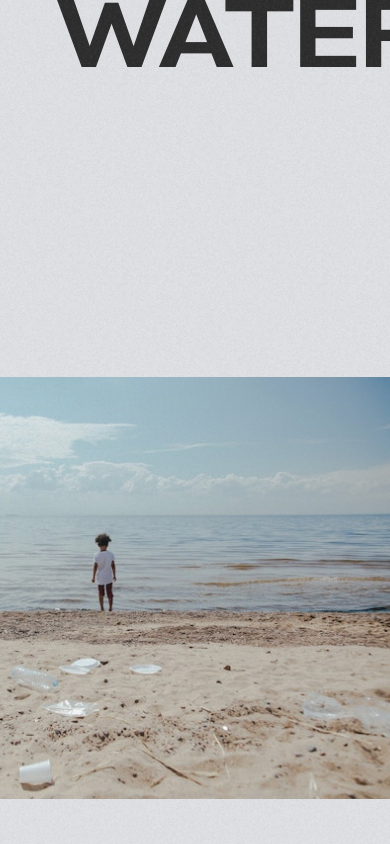
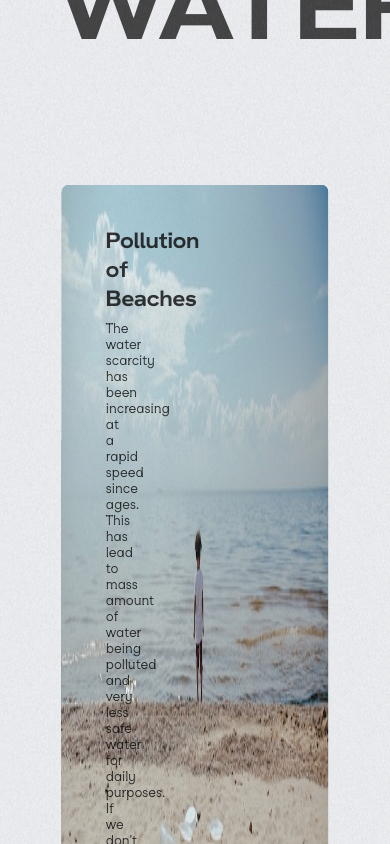
Before and after one commit to shashwtd/AquaAllies, a Next.js app: page / in a window 390 px wide. Shown: the part 720-1564 px from the top of the page. Built offline with nearby package versions, Linux system fonts and the light colour scheme.

Commit message:
progress smh

```diff
--- a/components/cursor/Cursor.tsx
+++ b/components/cursor/Cursor.tsx
@@ -2,7 +2,6 @@ import React, { useState } from 'react';
 import styles from './Cursor.module.css'
 
 const Cursor = () => {
-  const [isClicked, setIsClicked] = useState(false);
   React.useEffect(() => {
     const cursor = document.querySelector('#cursor') as HTMLElement;
     const cursorCircle = document.querySelector('#cursorCircle') as HTMLElement;
@@ -17,9 +16,6 @@ const Cursor = () => {
     }
 
     window.addEventListener('mousemove', updateCoordinates);
-    window.addEventListener('mousedown', () => setIsClicked(true));
-    window.addEventListener('mouseup', () => setIsClicked(false));
-
     window.addEventListener('mouseout', () => { cursor.setAttribute('state', 'hide'); });
     window.addEventListener('mouseover', () => { cursor.setAttribute('state', ''); });
 
@@ -32,7 +28,7 @@ const Cursor = () => {
         Math.pow(diffX, 2) + Math.pow(diffY, 2)
       );
       const maxSqueeze = 0.15;
-      const accelerator = 1500;
+      const accelerator = 1400;
       return Math.min(distance / accelerator, maxSqueeze);
     }
 
@@ -52,12 +48,7 @@ const Cursor = () => {
       const translate = 'translate3d(' + pos.x + 'px ,' + pos.y + 'px, 0)';
 
       cursor.style.transform = translate;
-
-      if (isClicked) {
-        cursorCircle.style.transform = rotate + scale + ' scale(0.5)';
-      } else {
-        cursorCircle.style.transform = rotate + scale;
-      }
+      cursorCircle.style.transform = rotate + scale;
 
     };
 
@@ -77,11 +68,10 @@ const Cursor = () => {
       });
 
       curosrModifier.addEventListener('mouseleave', function(this: any) {
-        const className = this.getAttribute('cursor-class');
         cursor.setAttribute('state', '');
       });
     });
-  }, [isClicked]);
+  }, []);
 
   return (
     <div className={styles.cursor} id="cursor">
--- a/pages/index.tsx
+++ b/pages/index.tsx
@@ -2,7 +2,7 @@ import styles from "@/styles/Home.module.css";
 import Head from "next/head";
 import { gsap } from "gsap";
 import ScrollTrigger from "gsap/dist/ScrollTrigger";
-import { useEffect, useRef } from "react";
+import { useEffect, useRef, useState } from "react";
 import Image from "next/image";
 import Link from "next/link";
 import Lenis from "@studio-freight/lenis";
@@ -10,9 +10,20 @@ import Lenis from "@studio-freight/lenis";
 function HomePage() {
 	gsap.registerPlugin(ScrollTrigger);
 	const titleRef = useRef<HTMLDivElement>(null);
+	const slideShowRef = useRef<HTMLDivElement>(null);
+
+	function easeOutCirc(x: number): number {
+		return Math.sqrt(1 - Math.pow(x - 1, 2));
+	}
+
+	const percW = (w=0) => {return w > 0 ? (w / window.innerWidth) * 100 : window.innerWidth}
+	const percH = (h=0) => {return h > 0 ? (h / window.innerHeight) * 100 : window.innerHeight}
 
 	useEffect(() => {
-		const lenis = new Lenis();
+		const lenis = new Lenis({
+			duration: 1.4,
+			easing: (t) => Math.min(1, 1.001 - Math.pow(2, -10 * t)),
+		});
 		function raf(time: any) {
 			lenis.raf(time);
 			requestAnimationFrame(raf);
@@ -21,32 +32,50 @@ function HomePage() {
 
 		const title = titleRef.current;
 		if (title) {
-			let tl = gsap.timeline({
+			gsap.to(title, {
+				scale: 0.9,
+				x: "-200px",
 				scrollTrigger: {
 					trigger: title,
-					start: "top 30%",
-					end: "bottom 30%",
+					start: `top ${percH(title.offsetTop)}%`,
+					end: "bottom 20%",
 					scrub: true,
 				},
 			});
-			tl.to(title, { opacity: 0 });
+			gsap.to(title, {
+				opacity: 0,
+				scrollTrigger: {
+					trigger: title,
+					start: `top 40%`,
+					end: "bottom 20%",
+					scrub: true,
+				},
+			});
 		}
 
-		const pages = document.querySelectorAll("#pageTrigger");
-		pages.forEach((page, index) => {
-			ScrollTrigger.create({
-				trigger: page,
-				start: "top 70%",
-				onEnter: () => {},
+		const ss = slideShowRef.current;
+		if (ss) {
+			gsap.to(ss, {
+				opacity: 1,
+				scale: 1,
+				marginTop: "0",
+				scrollTrigger: {
+					trigger: ss,
+					start: "top 100%",
+					end: "top 30%",
+					scrub: true,
+				},
 			});
-		});
-
-		const beachImg = document.getElementById("beachImg");
-		beachImg?.addEventListener("mouseenter", () => {
-			gsap.to(beachImg, {
-				zoom: 1.1,
-			})
-		});
+			gsap.to(ss, {
+				backgroundSize: "140%",
+				backgroundPositionY: "30%",
+				scrollTrigger: {
+					trigger: ss,
+					start: "top 60%",
+					scrub: true,
+				},
+			});
+		}
 	}, []);
 
 	return (
@@ -56,8 +85,8 @@ function HomePage() {
 			</Head>
 
 			<main>
-				<div className={styles.page} page-index="1">
-					<div id="pageTrigger"></div>
+				<div className={styles.page} page-index="1" id="page">
+					<div></div>
 					<div className={styles.landing}>
 						<div className={styles.title} ref={titleRef}>
 							<span cursor-class="grow">Worldwide</span>
@@ -65,39 +94,73 @@ function HomePage() {
 						</div>
 					</div>
 				</div>
-				<div className={styles.page} page-index="2">
-					<div id="pageTrigger"></div>
-					<div className={styles.content}>
+				<div className={styles.page} page-index="2" id="page">
+					<div
+						className={styles.content}
+						id="slideShow"
+						ref={slideShowRef}
+					>
+						<Image
+							src="/images/beach1.jpg"
+							alt="OverScroll Picture"
+							priority
+							fill
+						/>
 						<div className={styles.card}>
-							<img
-								className={styles.pageImg}
-								src="/images/beach1.jpg"
-								alt="turtle swimming in ocean"
-								id="beachImg"
-								// fill
-								// priority
-								cursor-class="hide"
-							/>
+							<div className={styles.cardContent}>
+								<h2>Pollution of Beaches</h2>
+								<p>
+									The water scarcity has been increasing at a
+									rapid speed since ages. This has lead to
+									mass amount of water being polluted and very
+									less safe water for daily purposes. If we
+									don&apos;t take measures against this,
+									There&apos;s only harm to our dream of a
+									sustainable future.
+								</p>
+							</div>
 						</div>
 						<div className={styles.card}>
-							<div className={styles.inner}>
-								<h2 className={styles.pageTitle}>
-									What&apos;s this all about?
-								</h2>
-								<p className={styles.pageDesc}>
-									The global water pollution crisis is a major
-									threat for acheiving sustainable
-									development. It not only affects the
-									upcoming generation but has a drastic impact
-									on us and other beings in the environment.
-									<br />
+							<div className={styles.cardContent}>
+								<h2>Pollution of Beaches</h2>
+								<p>
+									The water scarcity has been increasing at a
+									rapid speed since ages. This has lead to
+									mass amount of water being polluted and very
+									less safe water for daily purposes. If we
+									don&apos;t take measures against this,
+									There&apos;s only harm to our dream of a
+									sustainable future.
 								</p>
 							</div>
-							{/* <div className={styles.inner}>
-								<h2 className="pageLink">
-									<Link href="/showreel">Watch Showreel</Link>
-								</h2>
-							</div> */}
+						</div>
+						<div className={styles.card}>
+							<div className={styles.cardContent}>
+								<h2>Pollution of Beaches</h2>
+								<p>
+									The water scarcity has been increasing at a
+									rapid speed since ages. This has lead to
+									mass amount of water being polluted and very
+									less safe water for daily purposes. If we
+									don&apos;t take measures against this,
+									There&apos;s only harm to our dream of a
+									sustainable future.
+								</p>
+							</div>
+						</div>
+						<div className={styles.card}>
+							<div className={styles.cardContent}>
+								<h2>Pollution of Beaches</h2>
+								<p>
+									The water scarcity has been increasing at a
+									rapid speed since ages. This has lead to
+									mass amount of water being polluted and very
+									less safe water for daily purposes. If we
+									don&apos;t take measures against this,
+									There&apos;s only harm to our dream of a
+									sustainable future.
+								</p>
+							</div>
 						</div>
 					</div>
 				</div>
--- a/styles/Home.module.css
+++ b/styles/Home.module.css
@@ -1,17 +1,11 @@
 .page {
 	height: 100vh;
 	width: 100%;
-	display: flex;
-	flex-direction: column;
-	align-items: center;
 	position: relative;
-	justify-content: center;
 	padding: 6em 2em;
+	padding-bottom: 2em;
 }
 
-.page[page-index="1"] {
-	padding-bottom: 0;
-}
 
 .page .landing {
 	width: 100%;
@@ -46,7 +40,7 @@
 	width: 50%;
 	height: 2px;
 	background-color: var(--text);
-	opacity: 0.4;
+	opacity: 0.3;
 	transition: 0.2s ease-out;
 }
 
@@ -56,49 +50,63 @@
 	font-size: 7em;
 	font-family: 'HK_wide';
 	text-transform: uppercase;
-	opacity: 0.9;
+	opacity: 0.8;
 	margin-top: .2em;
 }
 
-.content {
+.page[page-index="2"] .content {
+	width: 100%;
+	min-height: 100%;
+	height: auto;
+	color: var(--text);
 	display: flex;
 	flex-direction: row;
-	width: auto;
-	height: auto;
-	color: var(--text);
-	max-width: 1300px;
-	transform: translateY(calc(var(--hh) / 2));
-}
-
-.content .card {
-	display: flex;
-	flex-direction: column;
-	justify-content: space-evenly;
-	padding: 3em;
-	gap: 2em;
-}
-
-.content .card .inner {
-	display: flex;
-	flex-direction: column;
-	justify-content: center;
+	align-items: flex-start;
+	justify-content: flex-start;
+	margin-top: -10em;
+	scale: 0.8;
+	overflow-x: scroll;
+	border-radius: 10px;
+	padding: 1em;
 	gap: 1em;
 }
 
-.content .pageTitle {
-	font-size: 2.5em;
-	font-weight: 900;
+.page[page-index="2"] .content .card {
+	flex-shrink: 0;
+	border-radius: 10px;
+	width: 100%;
+	height: 100%;
 }
 
-.content .pageDesc {
-	font-size: 1.2em;
-	font-weight: 400;
-	opacity: 0.9;
+.page[page-index="2"] .content .card .cardContent {
+	width: 50%;
+	height: 100%;
+	display: flex;
+	gap: 1em;
+	position: relative;
+	flex-direction: column;
+	justify-content: center;
+	padding: 3em;
+	/* background-color: #c8c8c8; */
+	color: var(--primary);
+	opacity: 0.8;
 }
 
-.content .pageImg {
-	width: auto !important;
-	height: 50vh !important;
-	position: relative !important;
-	border-radius: 10px;
+.card p {
+	font-size: 1.2em;
+	padding-right: 3em;
 }
+
+.card h2 {
+	font-size: 1.8em;
+	font-family: 'HK_wide';
+	scale: 1 1.1;
+}
+/*
+.page[page-index="2"] .content .card::after {
+	content: '';
+	width: 50%;
+	height: 100%;
+	position: absolute;
+	background-color: red;
+} */
--- a/styles/globals.css
+++ b/styles/globals.css
@@ -16,7 +16,7 @@ body {
 
 :root {
   --primary: #000000;
-  --secondary: #e3e4e7;
+  --secondary: #eff0f3;
   --text: #151515;
   --bluish: #494c4d;
 
@@ -63,7 +63,7 @@ a {
     content: '';
     position: absolute;
     background-color: var(--secondary);
-    filter: brightness(0.7);
+    filter: brightness(0.8);
     top: 0;
     right: 0;
     width: 8px;
```
Also changed, not shown: public/images/beach3.jpg (added).
